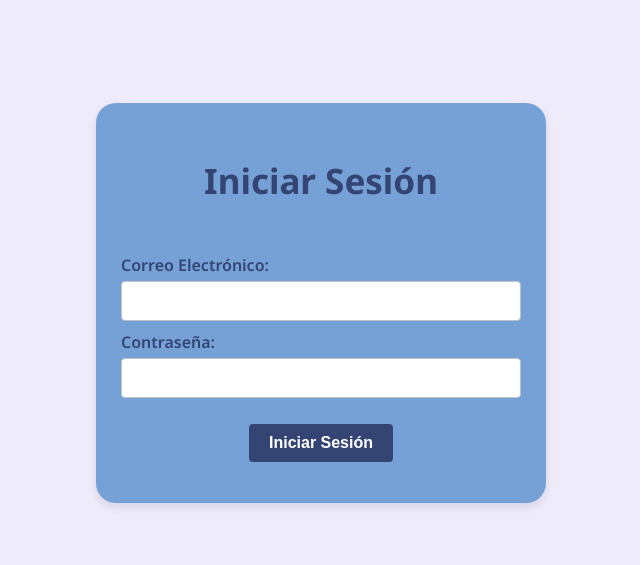
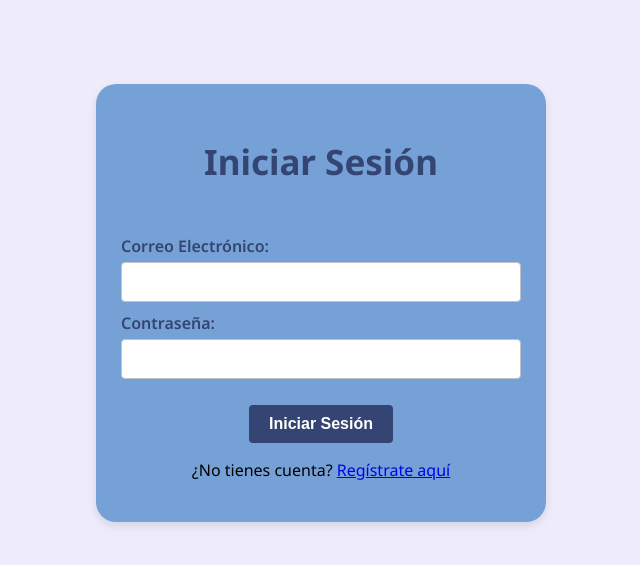
Before and after one commit to hugborang/Trabajo-PGPI-3.12, a Django app: page /auth/login/ in a window 1280 px wide. Shown: the part 97-662 px from the top of the page, without its empty margins (319-959 px from the left). Run offline with Django 5.2, Linux system fonts and the light colour scheme.

Commit message:
feat: redireccionamiento para registrarse en la pantalla de login

```diff
--- a/Producto/renta_hogar/app/templates/auth/login.html
+++ b/Producto/renta_hogar/app/templates/auth/login.html
@@ -42,6 +42,10 @@
             <p><input type="submit" value="Iniciar Sesión" /></p>
         </div>
     </form>
+
+    <div class="register-link">
+        <p>¿No tienes cuenta? <a href="{% url 'register' %}">Regístrate aquí</a></p>
+    </div>
 </div>
 
 
```
